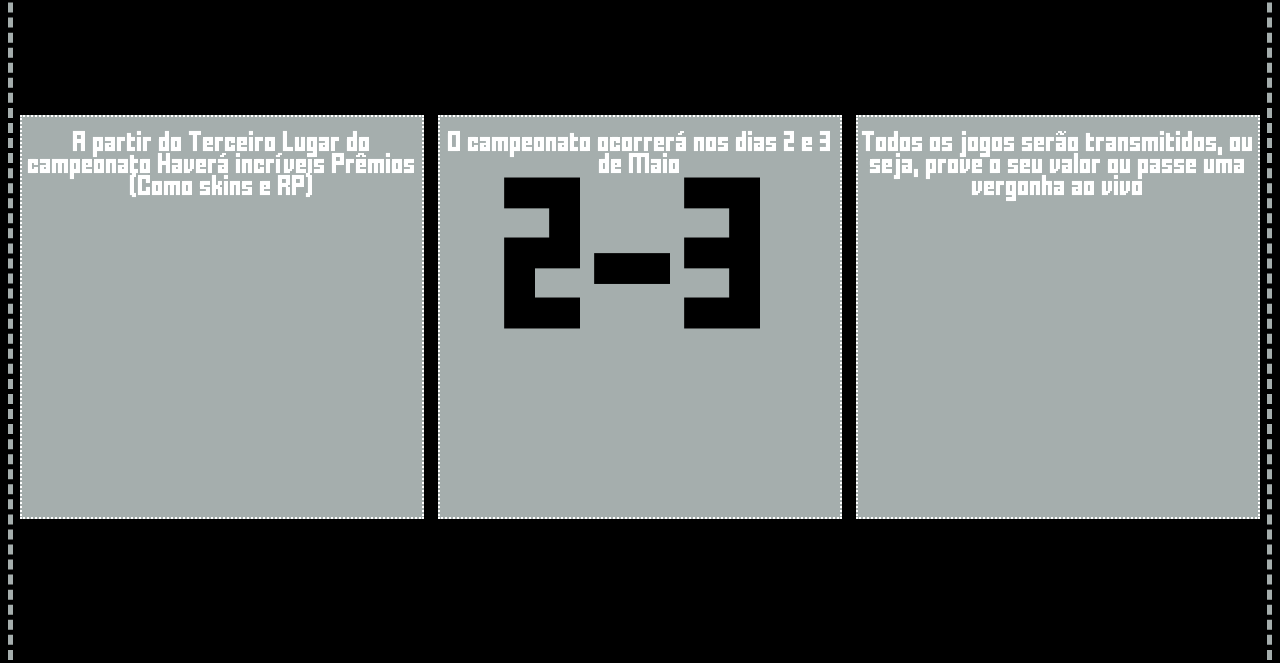
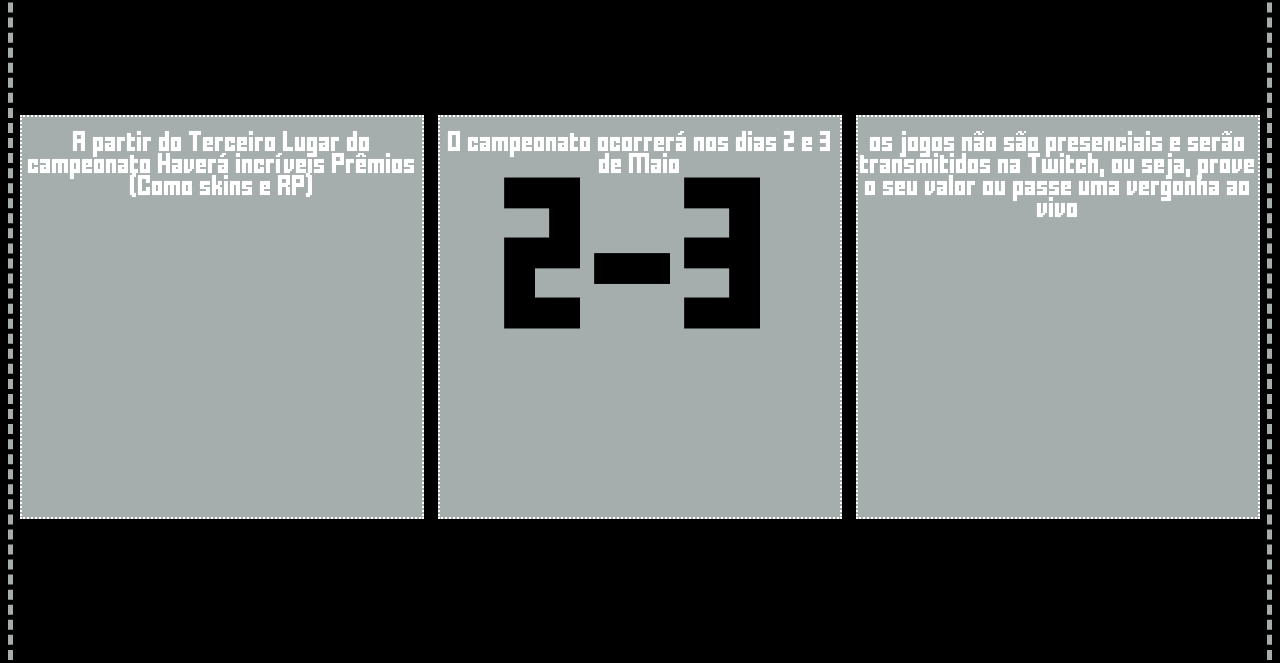
Before and after one commit to daniel-zacarias/site_gosto, a plain HTML site: page eu gosto/campeonato.html in a window 1280 px wide. Shown: the part 1626-2289 px from the top of the page. Drawn offline with Linux system fonts and the light colour scheme.

Commit message:
Adicionei algumas palavras na div transmissão

```diff
--- a/eu gosto/campeonato.html
+++ b/eu gosto/campeonato.html
@@ -41,7 +41,7 @@
             <span>2-3</span>
         </div>
         <div class="Transmissao">
-            <p>Todos os jogos serão transmitidos, ou seja, prove o seu valor ou passe uma vergonha ao vivo</p>
+            <p>os jogos não são presenciais e serão transmitidos na Twitch, ou seja, prove o seu valor ou passe uma vergonha ao vivo</p>
             <img src="css/imagens/Clean_Emote.png" alt="">
         </div>
     </Div>
```
